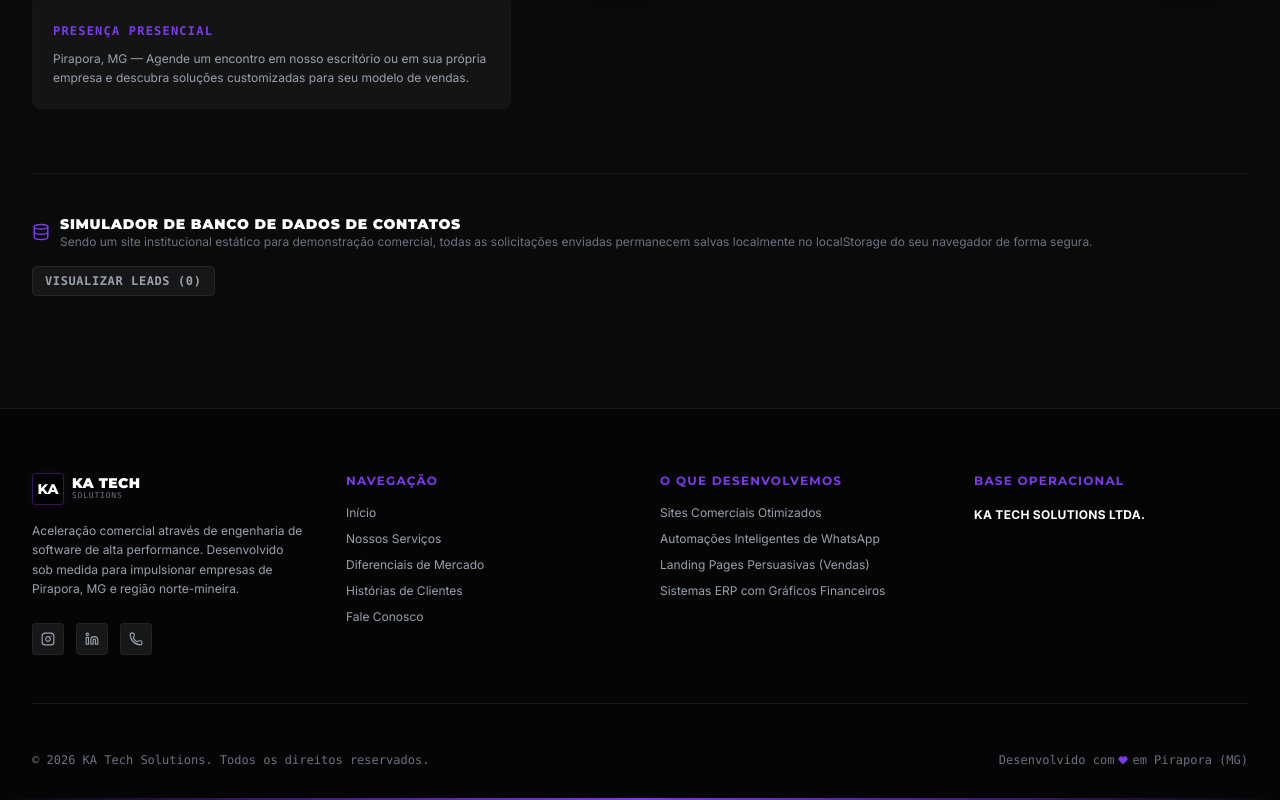
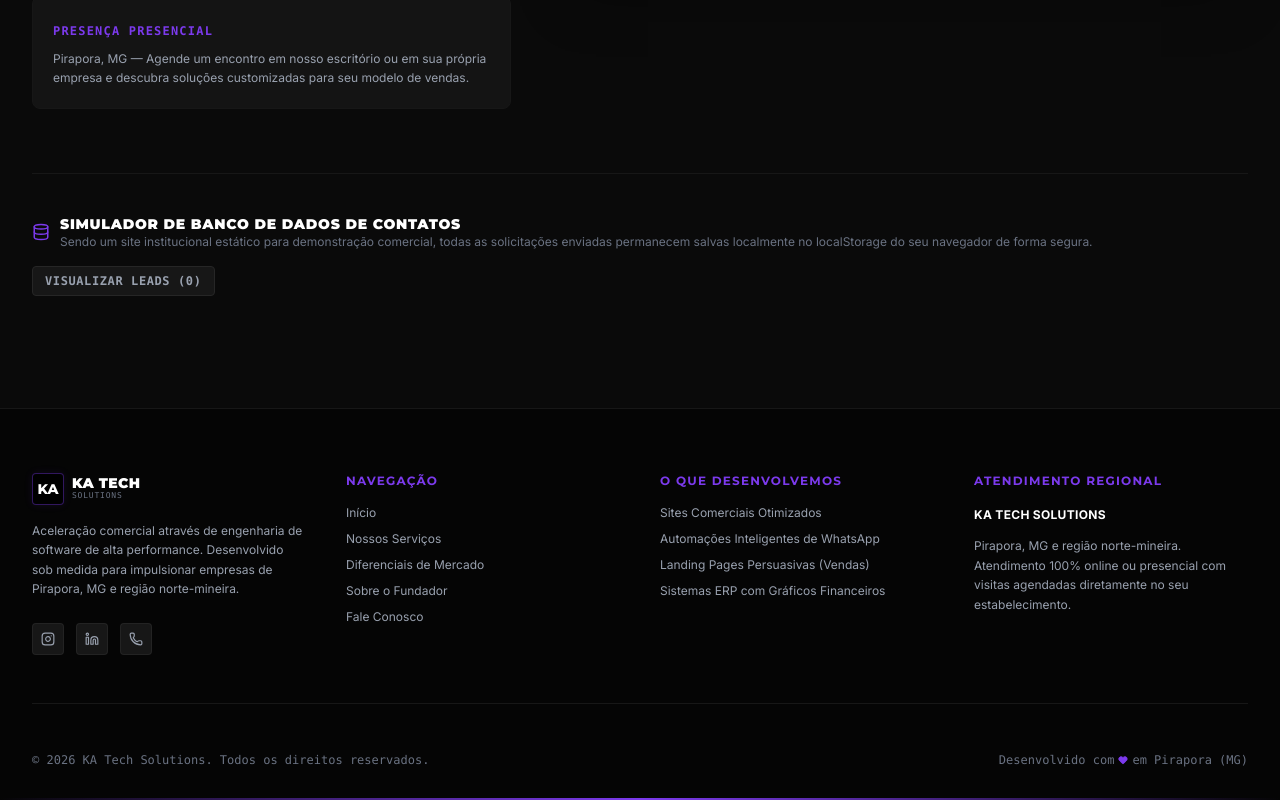
Before and after one commit to KauaiiBR/KA-TECH, a React (Vite) app: page / in a window 1280 px wide. Shown: the part 4762-5562 px from the top of the page. Built offline with nearby package versions, Linux system fonts and the light colour scheme.

Commit message:
retirando elementos ficticios no footer

```diff
--- a/src/components/Footer.tsx
+++ b/src/components/Footer.tsx
@@ -102,8 +102,8 @@ export default function Footer() {
                 </button>
               </li>
               <li>
-                <button onClick={() => handleFooterNavClick('depoimentos')} className="hover:text-white transition-colors cursor-pointer">
-                  Histórias de Clientes
+                <button onClick={() => handleFooterNavClick('fundador')} className="hover:text-white transition-colors cursor-pointer">
+                  Sobre o Fundador
                 </button>
               </li>
               <li>
@@ -138,17 +138,15 @@ export default function Footer() {
           {/* Col 4: Regional Base */}
           <div className="text-left flex flex-col space-y-4">
             <h4 className="font-display font-bold text-xs uppercase tracking-widest text-[#7C3AED]">
-              Base Operacional
+              Atendimento Regional
             </h4>
             <div className="space-y-3 text-xs text-gray-400 font-sans leading-relaxed">
               <p className="font-bold text-white uppercase tracking-wide">
-                KA Tech Solutions Ltda.
+                KA Tech Solutions
               </p>
               <p>
-             <br />
-
-              </p>
-              <p className="text-[10px] text-gray-500 font-mono">
+                Pirapora, MG e região norte-mineira.<br />
+                Atendimento 100% online ou presencial com visitas agendadas diretamente no seu estabelecimento.
               </p>
             </div>
           </div>
```
